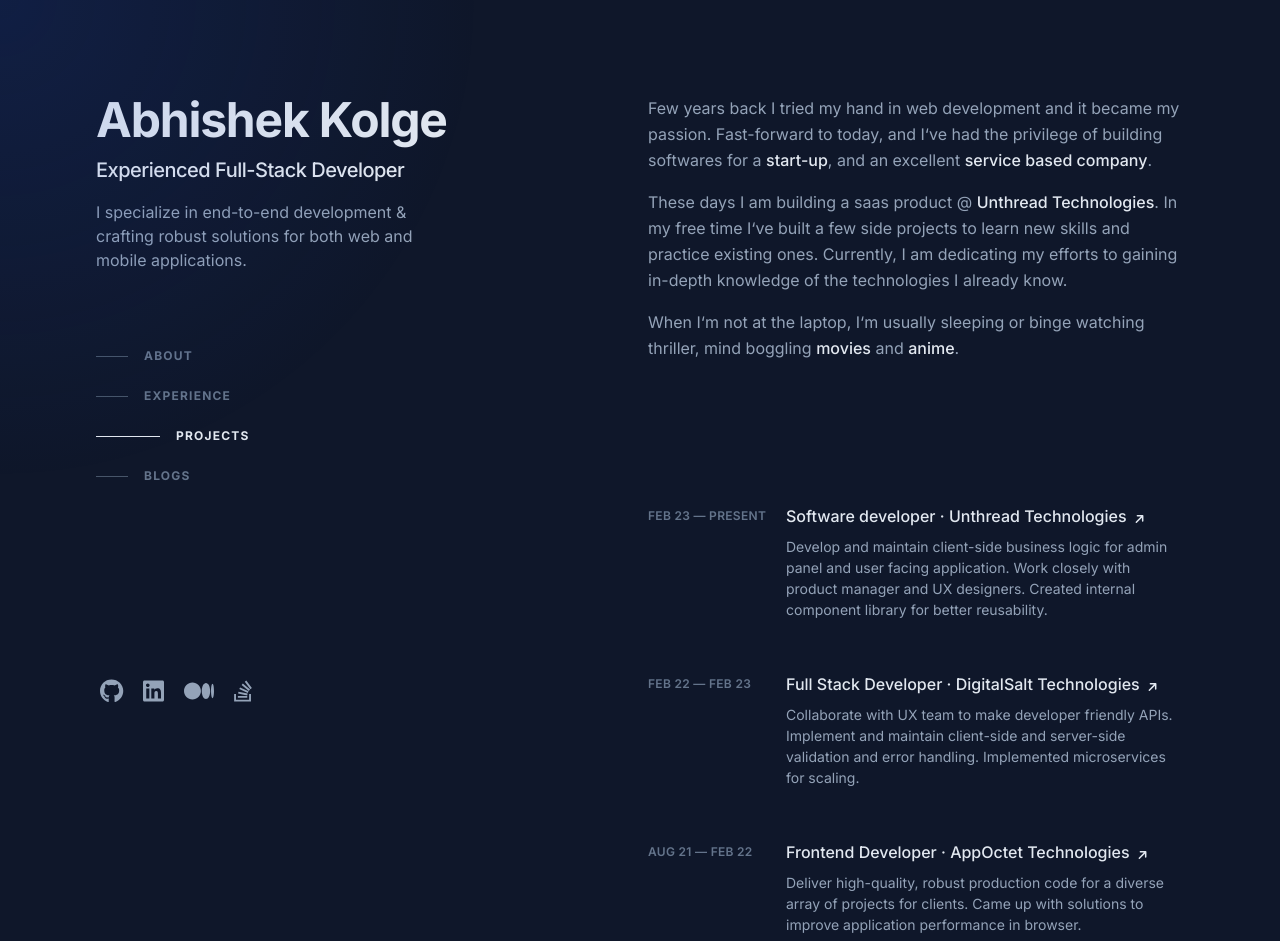
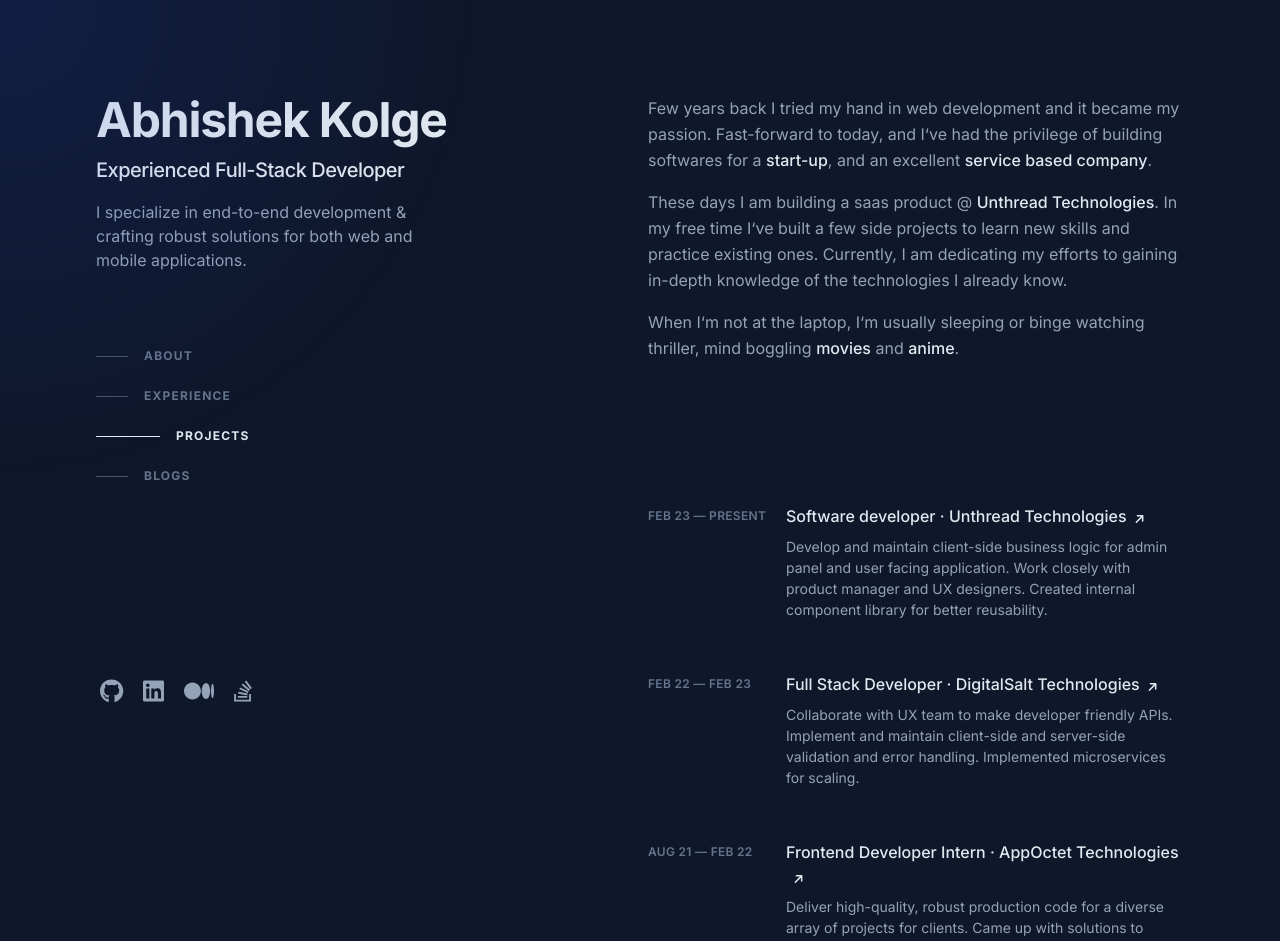
Before and after one commit to AbhishekKolge/portfolio-website, a Next.js app: page / in a window 1280 px wide. Shown: the top 941 px of the page. Built offline with nearby package versions, Linux system fonts and the light colour scheme.

Commit message:
Experience updated

```diff
--- a/src/components/experience/data.js
+++ b/src/components/experience/data.js
@@ -27,7 +27,7 @@ const data = [
   },
   {
     id: 3,
-    role: 'Frontend Developer',
+    role: 'Frontend Developer Intern',
     companyName: 'AppOctet Technologies',
     link: 'https://www.appoctet.com/',
     duration: {
```
